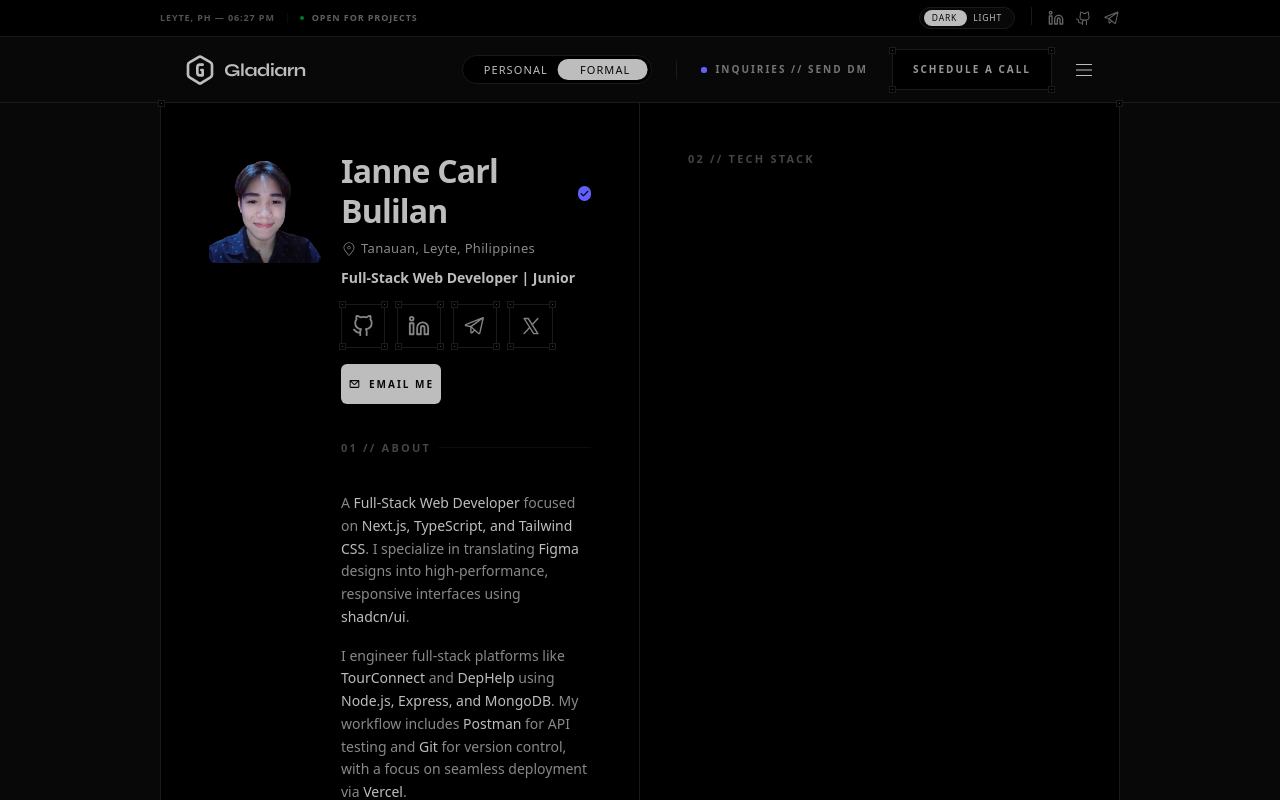
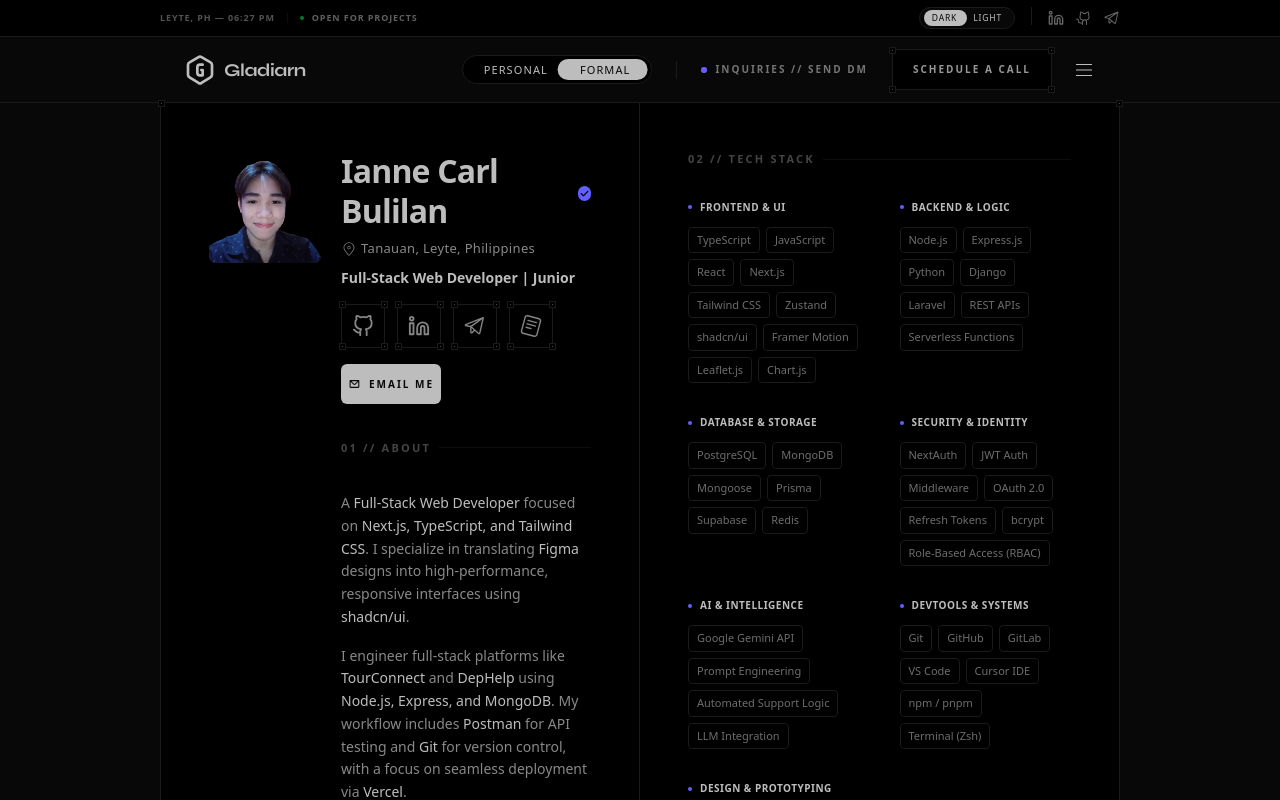
Before and after one commit to Gladiarn/Portfolio_V2, a Next.js app: page / in a window 1280 px wide. Shown: the top 800 px of the page. Built offline with nearby package versions, Linux system fonts and the light colour scheme.

Commit message:
add techstack

```diff
--- a/src/app/globals.css
+++ b/src/app/globals.css
@@ -98,14 +98,15 @@
 }
 
 /* 2. Text/Icon Sync */
-p, span, a, h1, h2, h3, svg {
-  transition-property: color, fill, transform;
+p, span, h1, h2, h3, svg {
+  transition-property: color, fill, transform, background-color, border-color;
   transition-duration: var(--default-transition-duration);
   transition-timing-function: var(--default-transition-timing-function);
 }
-
-a {
-  transition-property: color, background-color, border-color, transform, box-shadow !important;
+a, button {
+  transition-property: color, background-color, border-color, transform, box-shadow, opacity !important;
+  transition-duration: var(--default-transition-duration);
+  transition-timing-function: var(--default-transition-timing-function);
 }
 
 .canvas-container {
--- a/src/components/Body/FormalPage/Formal.tsx
+++ b/src/components/Body/FormalPage/Formal.tsx
@@ -1,16 +1,11 @@
 import Corner from "@/components/props/Corner";
-import Image from "next/image";
-import { FaCheck } from "react-icons/fa6";
-import { CiLocationOn } from "react-icons/ci";
 import { FiGithub, FiLinkedin } from "react-icons/fi";
-import { PiTelegramLogo, PiXLogo } from "react-icons/pi";
-import SocialButton from "@/components/Buttons/SocialButton";
-import { CgMail } from "react-icons/cg";
+import { PiTelegramLogo } from "react-icons/pi";
 import UpperInfo from "./Parts/UpperInfo";
-
+import { SiReaddotcv } from "react-icons/si";
+import Techstack from "./Parts/Techstack";
 const Formal = () => {
   const responsivePadding = "p-4 sm:p-6 md:p-8 lg:p-12";
-  const collapsedPadding = "max-[1200px]:p-6 max-[1024px]:p-5";
   const personalInformation = {
     name: "Ianne Carl Bulilan",
     location: "Tanauan, Leyte, Philippines",
@@ -23,19 +18,104 @@ const Formal = () => {
         url: "https://www.linkedin.com/in/ianne-carl-bulilan-321421349/",
       },
       { name: "Telegram", url: "https://t.me/IanneTG" },
-      { name: "X", url: "https://x.com/iannetg" },
+      {
+        name: "CV",
+        url: "https://www.dropbox.com/scl/fi/gztvn9t18w3jslsjgnbof/Ianne-CV.pdf?rlkey=kp003h9zfhrqkoiiu3gyl6iyl&st=3j7giyr0&dl=0",
+      },
     ],
     bio: [
       "A *Full-Stack Web Developer* focused on *Next.js, TypeScript, and Tailwind CSS*. I specialize in translating *Figma* designs into high-performance, responsive interfaces using *shadcn/ui*.",
       "I engineer full-stack platforms like *TourConnect* and *DepHelp* using *Node.js, Express, and MongoDB*. My workflow includes *Postman* for API testing and *Git* for version control, with a focus on seamless deployment via *Vercel*.",
       "I leverage *AI* to optimize user experiences, specifically integrating the *Google Gemini API* for automated support. Combining *JavaScript and Django*, I build robust infrastructure that bridges the gap between smart logic and scalable web apps.",
     ],
+    techStack: [
+      {
+        category: "Frontend & UI",
+        skills: [
+          "TypeScript",
+          "JavaScript",
+          "React",
+          "Next.js",
+          "Tailwind CSS",
+          "Zustand",
+          "shadcn/ui",
+          "Framer Motion",
+          "Leaflet.js",
+          "Chart.js",
+        ],
+      },
+      {
+        category: "Backend & Logic",
+        skills: [
+          "Node.js",
+          "Express.js",
+          "Python",
+          "Django",
+          "Laravel",
+          "REST APIs",
+          "Serverless Functions",
+        ],
+      },
+      {
+        category: "Database & Storage",
+        skills: [
+          "PostgreSQL",
+          "MongoDB",
+          "Mongoose",
+          "Prisma",
+          "Supabase",
+          "Redis",
+        ],
+      },
+      {
+        category: "Security & Identity",
+        skills: [
+          "NextAuth",
+          "JWT Auth",
+          "Middleware",
+          "OAuth 2.0",
+          "Refresh Tokens",
+          "bcrypt",
+          "Role-Based Access (RBAC)",
+        ],
+      },
+      {
+        category: "AI & Intelligence",
+        skills: [
+          "Google Gemini API",
+          "Prompt Engineering",
+          "Automated Support Logic",
+          "LLM Integration",
+        ],
+      },
+      {
+        category: "DevTools & Systems",
+        skills: [
+          "Git",
+          "GitHub",
+          "GitLab",
+          "VS Code",
+          "Cursor IDE",
+          "npm / pnpm",
+          "Terminal (Zsh)",
+        ],
+      },
+      {
+        category: "Design & Prototyping",
+        skills: [
+          "Figma",
+          "UI/UX Design",
+          "Wireframing",
+          "Responsive Architecture",
+        ],
+      },
+    ],
   };
   const SOCIAL_CONFIG = {
     GitHub: { icon: FiGithub, color: "#333333" },
     LinkedIn: { icon: FiLinkedin, color: "#0077b5" },
     Telegram: { icon: PiTelegramLogo, color: "#0088cc" },
-    X: { icon: PiXLogo, color: "#000000" },
+    CV: { icon: SiReaddotcv, color: "#0061FF" },
   };
   return (
     <div className="relative canvas-container mx-auto bg-card min-h-screen border-l border-r border-b border-border-subtle flex flex-col">
@@ -56,10 +136,17 @@ const Formal = () => {
         </div>
 
         <div className={`${responsivePadding} max-[1024px]:p-6`}>
-          <h2 className="text-[11px] font-bold uppercase tracking-[0.2em] text-secondary/50">
-            02 // Tech Stack
-          </h2>
-          <div className="mt-6 min-h-37.5">{/* Tech Stack Content */}</div>
+          <div className="flex items-center gap-2">
+            <h2 className="text-[11px] font-bold uppercase tracking-[0.2em] text-secondary/50">
+              02 // Tech Stack
+            </h2>
+            <div className="h-px flex-1 bg-border-subtle/50" />
+          </div>
+
+          <div className="mt-8 min-h-37.5">
+            {/* Passing the techStack array directly */}
+            <Techstack stack={personalInformation.techStack} />
+          </div>
         </div>
       </section>
 
--- /dev/null
+++ b/src/components/Body/FormalPage/Parts/Techstack.tsx
@@ -0,0 +1,45 @@
+import React from "react";
+
+interface TechGroup {
+  category: string;
+  skills: string[];
+}
+
+interface TechstackProps {
+  stack: TechGroup[];
+}
+
+const Techstack = ({ stack }: TechstackProps) => {
+  return (
+    // vertical if mobile grid 2 column if not
+    <div className="grid grid-cols-1 sm:grid-cols-2 gap-x-10 gap-y-8">
+      {stack.map((group) => (
+        <div key={group.category} className="flex flex-col gap-3">
+          {/* Category Header */}
+          <div className="flex items-center gap-2">
+            <div className="w-1 h-1 bg-indigo-500 rounded-full" />
+            <h3 className="text-foreground font-bold text-[10px] uppercase tracking-wider">
+              {group.category}
+            </h3>
+          </div>
+
+          {/* Pills */}
+          <div className="flex flex-wrap gap-1.5">
+            {group.skills.map((skill) => (
+              <span
+                key={skill}
+                className="px-2 py-1 bg-card border border-border-subtle text-secondary/80 text-[11px]
+                           hover:border-foreground/30 hover:text-foreground
+                        rounded-sm shadow-sm whitespace-nowrap"
+              >
+                {skill}
+              </span>
+            ))}
+          </div>
+        </div>
+      ))}
+    </div>
+  );
+};
+
+export default Techstack;
--- a/src/components/Body/FormalPage/Parts/UpperInfo.tsx
+++ b/src/components/Body/FormalPage/Parts/UpperInfo.tsx
@@ -7,6 +7,7 @@ import { CgMail } from "react-icons/cg";
 import SocialButton from "@/components/Buttons/SocialButton";
 import { FiGithub, FiLinkedin } from "react-icons/fi";
 import { PiTelegramLogo, PiXLogo } from "react-icons/pi";
+import { SiReaddotcv } from "react-icons/si";
 
 interface Social {
   name: string;
@@ -28,7 +29,7 @@ const SOCIAL_CONFIG = {
   GitHub: { icon: FiGithub, color: "#333333" },
   LinkedIn: { icon: FiLinkedin, color: "#0077b5" },
   Telegram: { icon: PiTelegramLogo, color: "#0088cc" },
-  X: { icon: PiXLogo, color: "#000000" },
+  CV: { icon: SiReaddotcv, color: "#0061FF" },
 };
 
 const UpperInfo = ({ personalInformation }: UpperInfoProps) => {
--- a/src/components/Buttons/SocialButton.tsx
+++ b/src/components/Buttons/SocialButton.tsx
@@ -23,9 +23,6 @@ const SocialButton = ({
       target="_blank"
       rel="noreferrer"
       className="group relative flex h-11 w-11 items-center justify-center bg-card border border-border-subtle shadow-sm transition-all duration-300 hover:text-white hover:border-transparent"
-      style={{
-        transitionTimingFunction: "cubic-bezier(0.68, -0.55, 0.265, 1.55)",
-      }}
     >
       {/* Decorative Corners */}
       <Corner pos="tl" />
```
